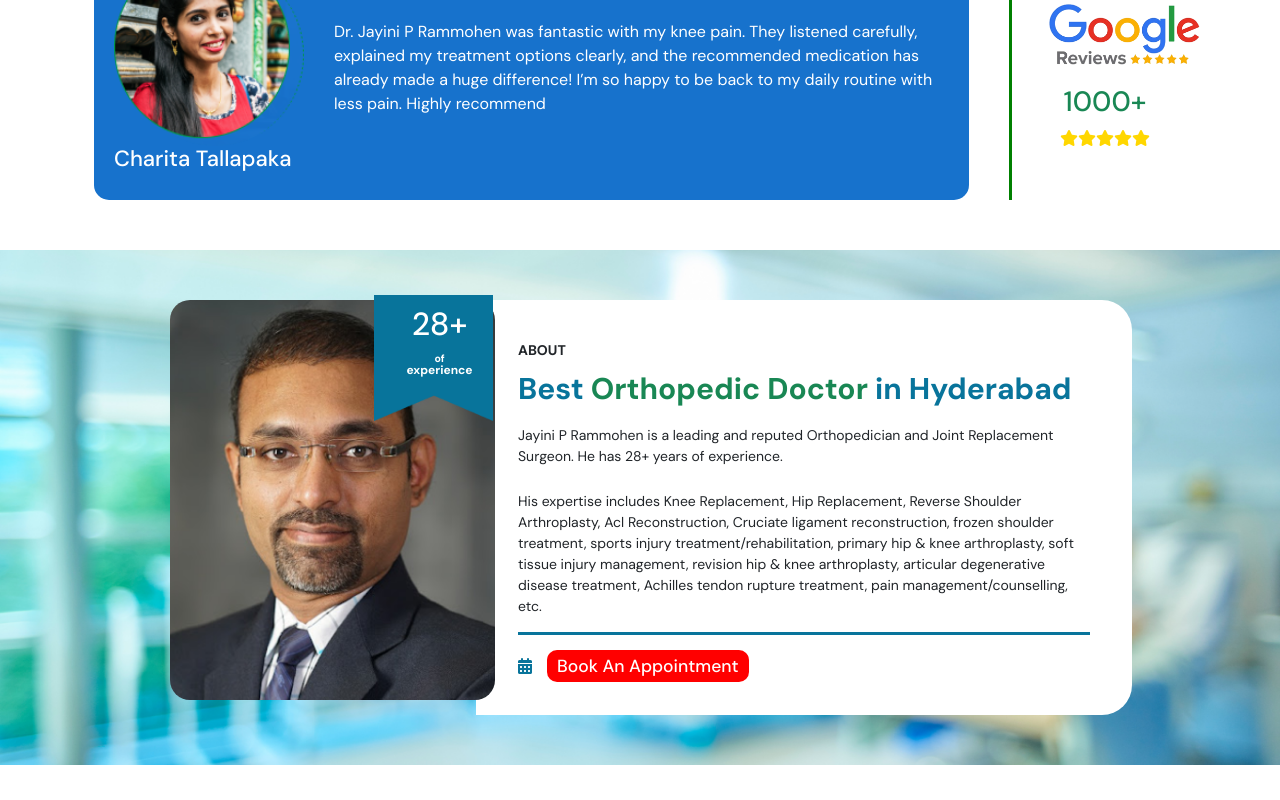
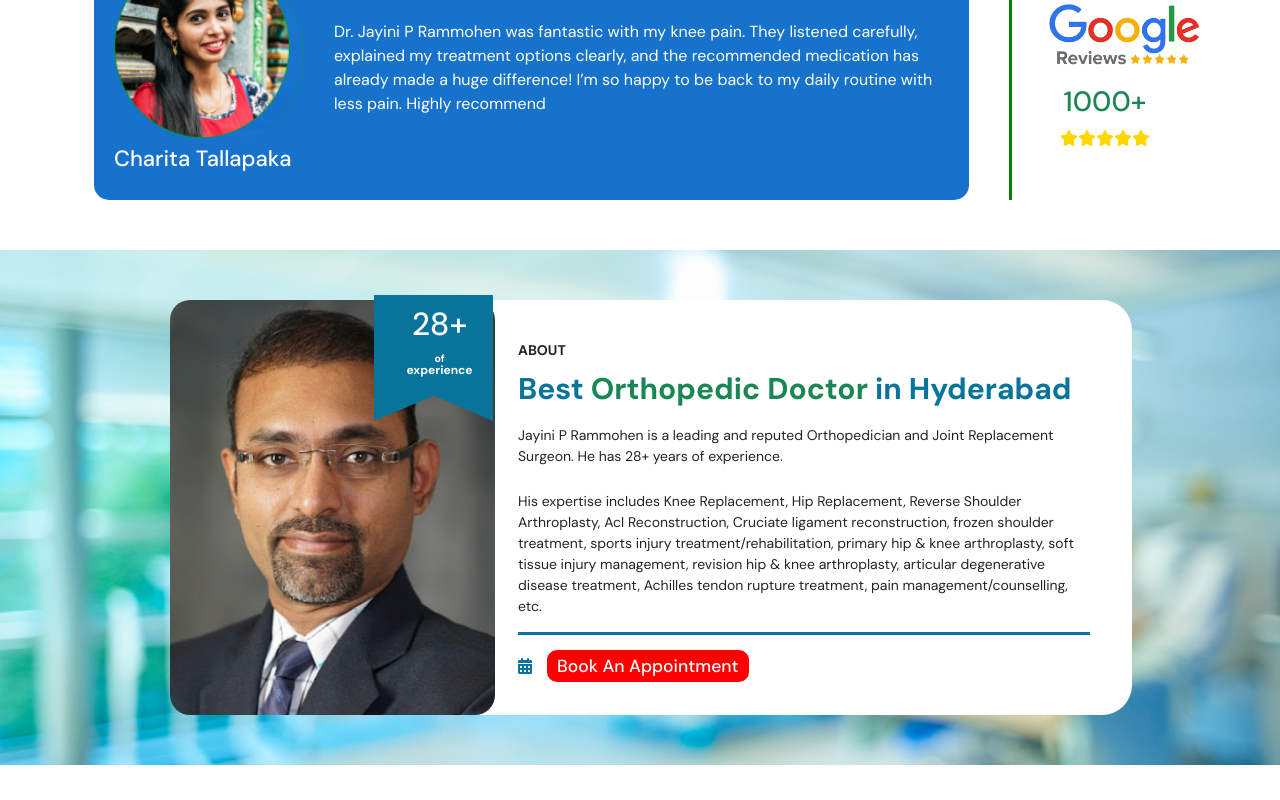
Before and after one commit to snaptics11/Dr.Jayini, a React (Create React App) app: page / in a window 1280 px wide. Shown: the part 869-1669 px from the top of the page. Built offline with nearby package versions, Linux system fonts and the light colour scheme.

Commit message:
updated homepage doctor image

```diff
--- a/src/components/style.css
+++ b/src/components/style.css
@@ -147,7 +147,7 @@ a {
 }
 
 .excellence-image {
-  height: 400px;
+  height: 100%;
   width: 370px;
   background: #fff;
   border-radius: 30px 0 0 30px;
```
